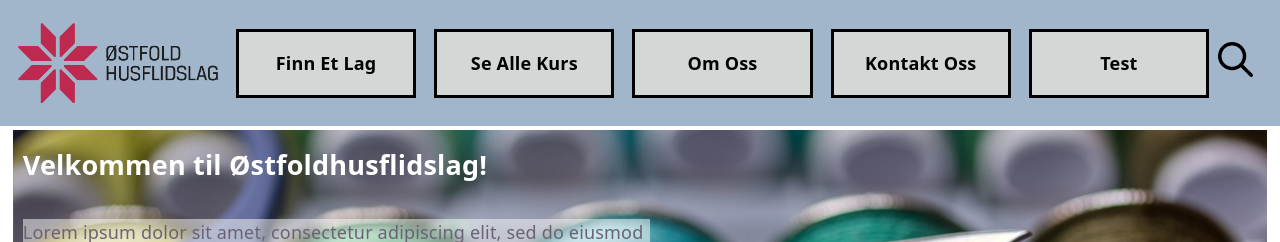
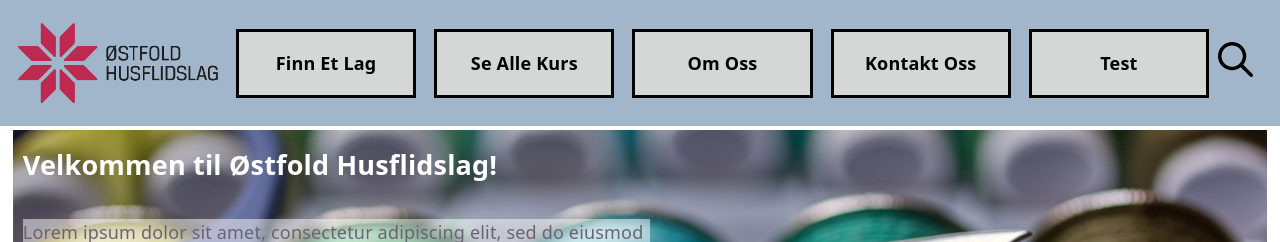
Before and after one commit to Friddi12/Software-Engineering-Gruppe-16, a React app in the folder frontend/: page / in a window 1280 px wide. Shown: the top 242 px of the page. Built offline with nearby package versions, Linux system fonts and the light colour scheme; no server answers; the HTML template or start-up script is replaced by a standard one.

Commit message:
Update Hero.jsx

```diff
--- a/frontend/src/components/Hero.jsx
+++ b/frontend/src/components/Hero.jsx
@@ -5,7 +5,7 @@ export default function Hero(){
 
     return(
         <section id="herosection">
-            <h2>Velkommen til Østfoldhusflidslag!</h2>
+            <h2>Velkommen til Østfold Husflidslag!</h2>
             <p>Lorem ipsum dolor sit amet, consectetur adipiscing elit, sed do eiusmod tempor incididunt ut labore et dolore magna aliqua.</p>
             <Link to="/searchpage">Finn Kurs Nærme Deg!</Link>
         </section>
```
